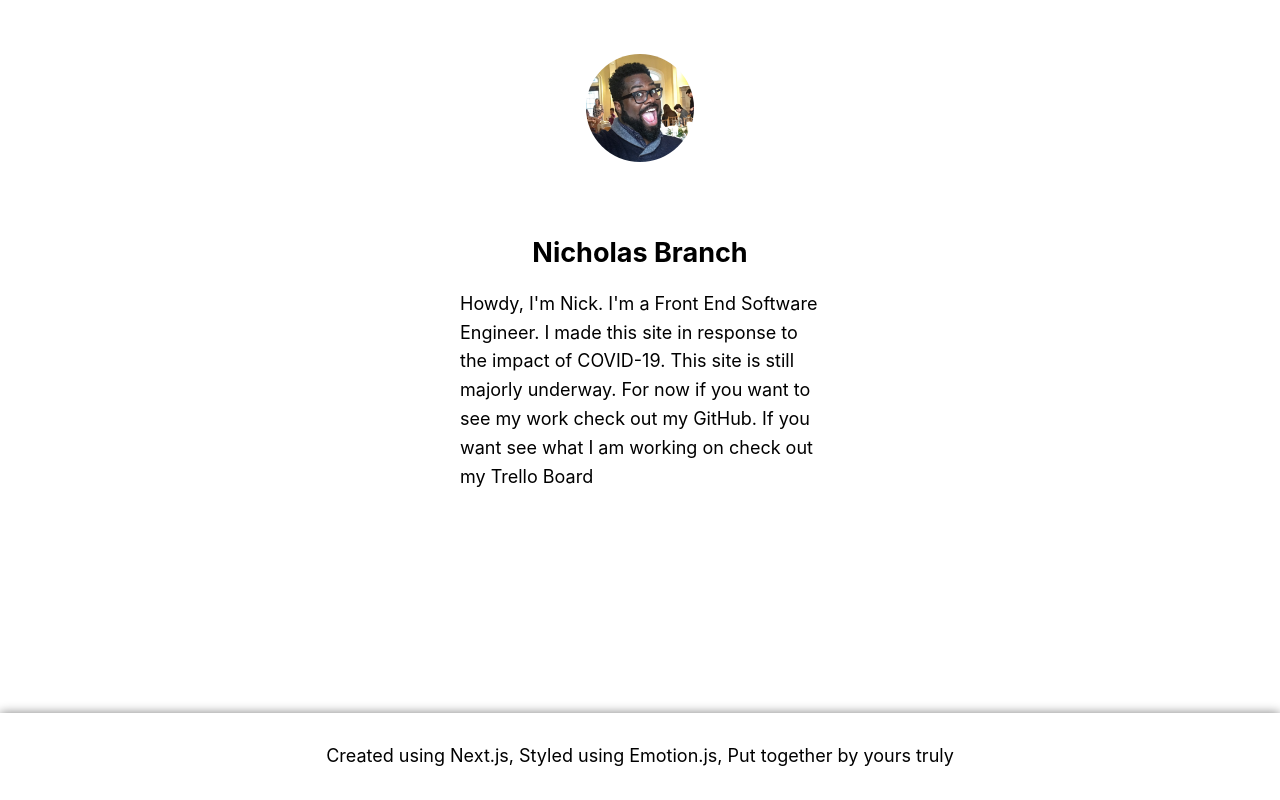
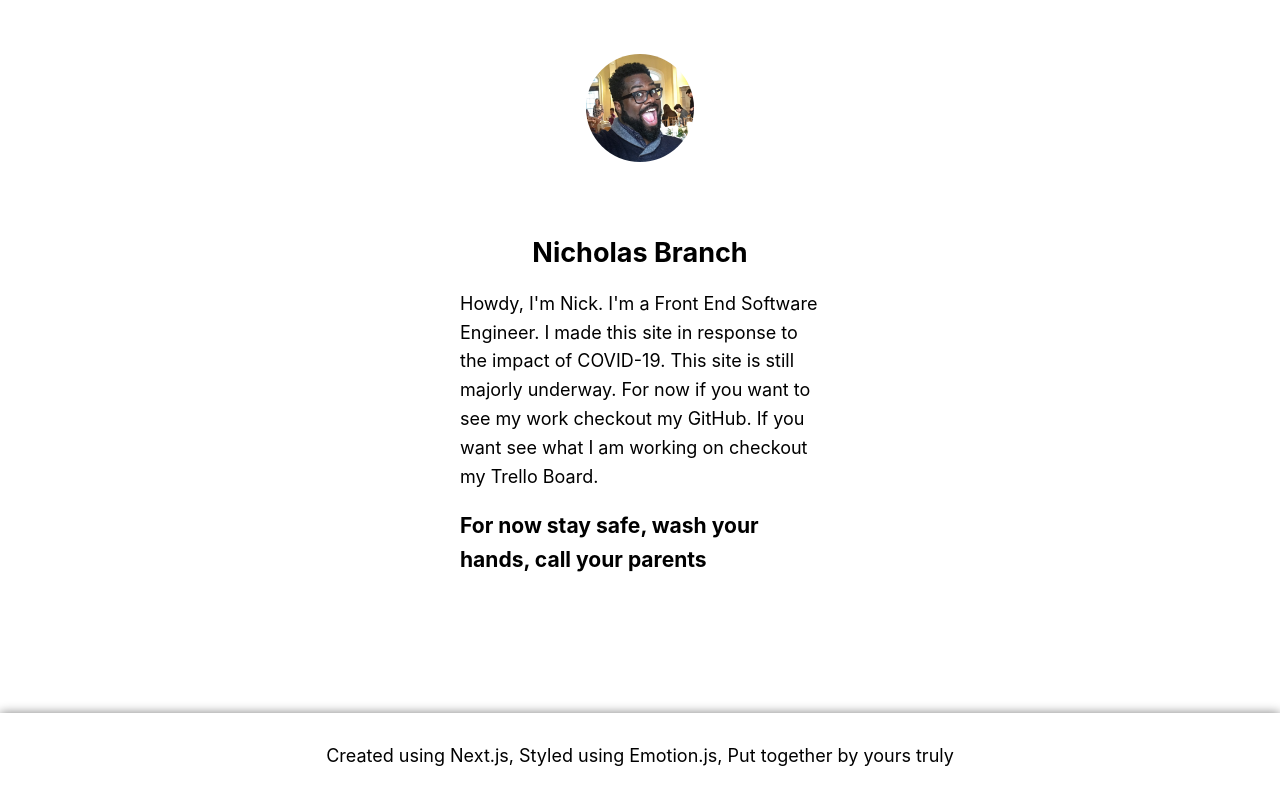
Before and after one commit to nbranch1311/nextjs-blog, a Next.js app: page /posts/FirstPost in a window 1280 px wide. Built offline with nearby package versions, Linux system fonts and the light colour scheme.

Commit message:
wash your hands

```diff
--- a/pages/posts/FirstPost.js
+++ b/pages/posts/FirstPost.js
@@ -6,8 +6,8 @@ import Layout from "../../components/layout/Layout";
 const FirstPost = () => {
   const content = `Howdy, I'm Nick. I'm a Front End Software Engineer.
   I made this site in response to the impact of COVID-19. This site is still majorly underway.
-  For now if you want to see my work check out my GitHub.
-  If you want see what I am working on check out my Trello Board`;
+  For now if you want to see my work checkout my GitHub.
+  If you want see what I am working on checkout my Trello Board.`;
   return (
     <Layout>
       <p
@@ -19,6 +19,13 @@ const FirstPost = () => {
       >
         {content}
       </p>
+      <h3
+        css={{
+          display: "flex",
+          maxWidth: "20rem",
+          margin: "1rem auto",
+        }}
+      >{`For now stay safe, wash your hands, call your parents`}</h3>
     </Layout>
   );
 };
```
